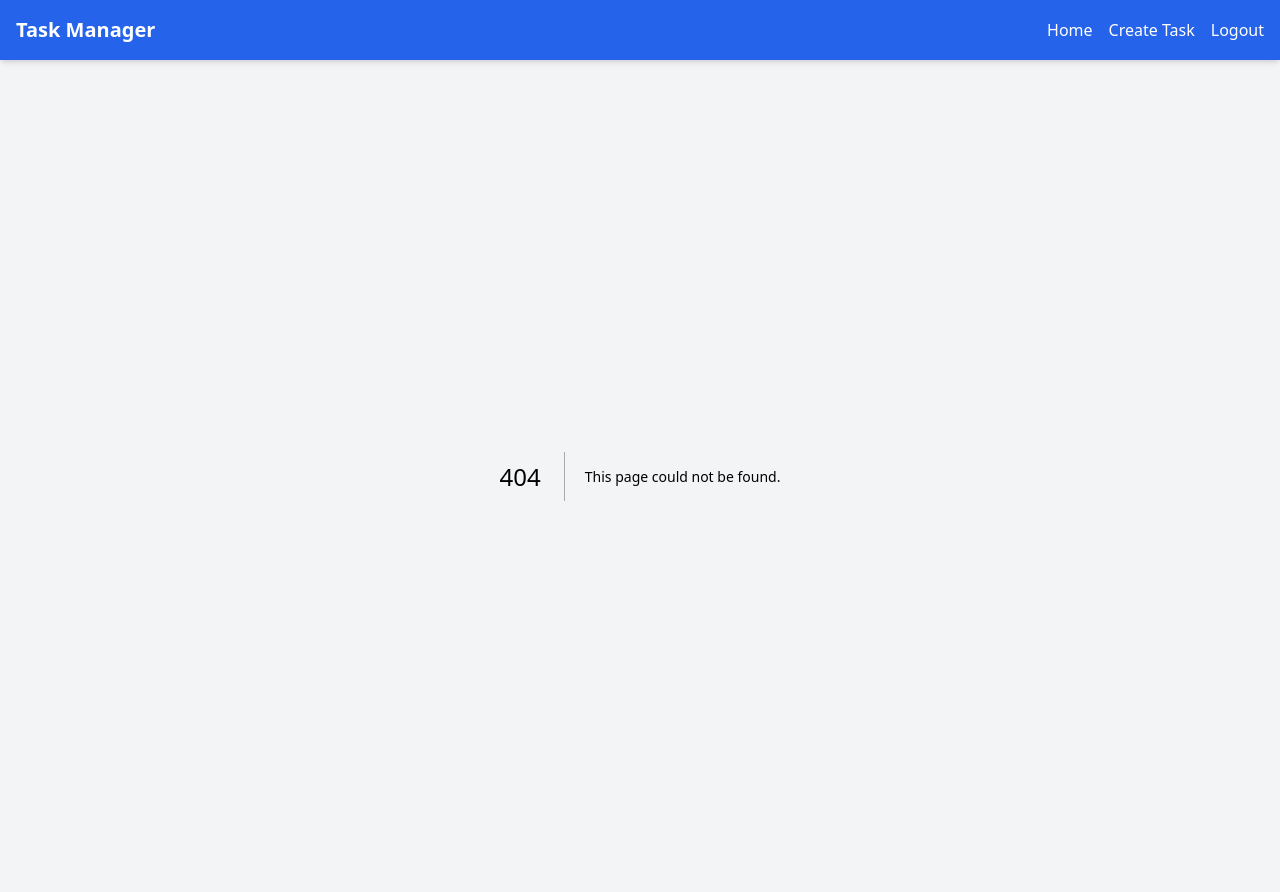
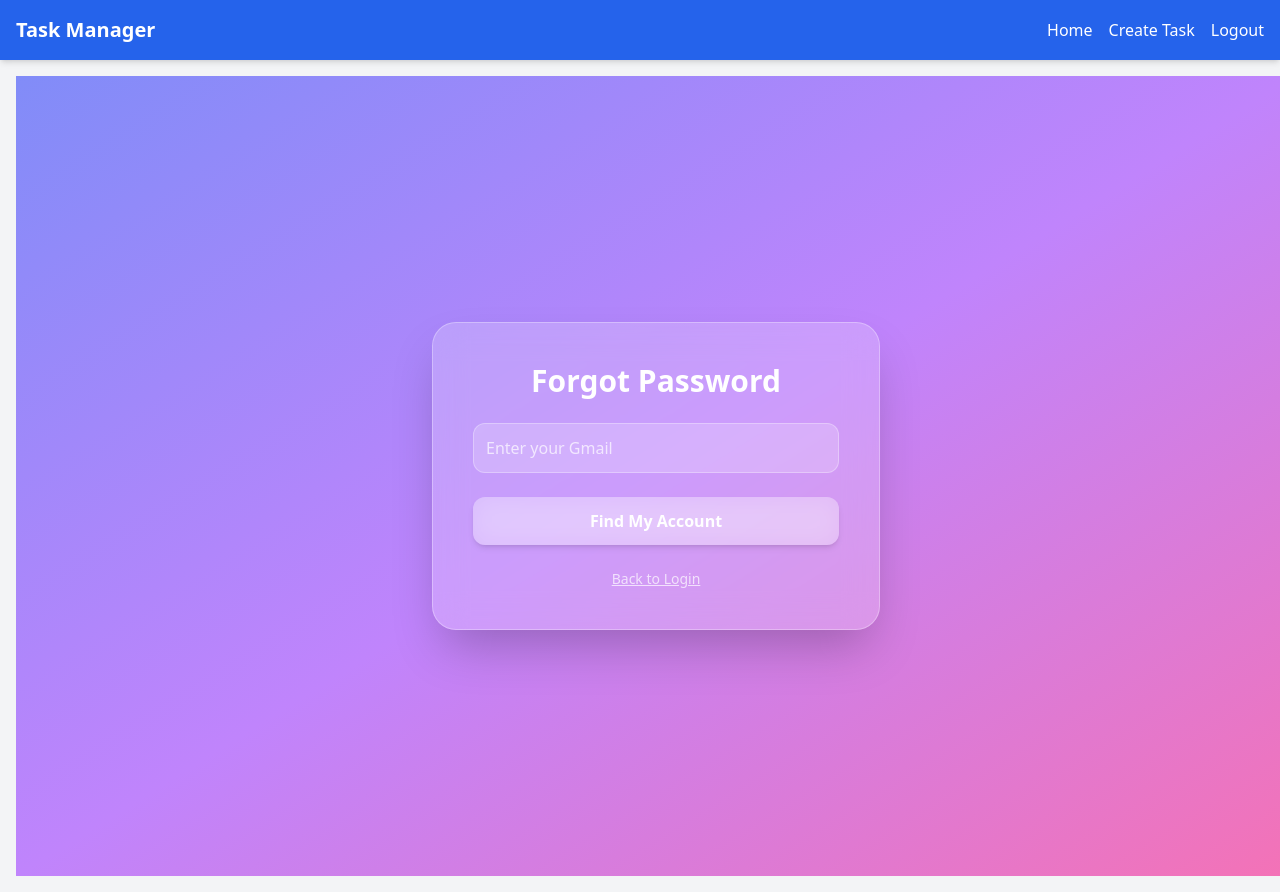
Before and after one commit to jariusismyname/taskmanager2, a Next.js app: page /forgot-password in a window 1280 px wide. Before the commit this address had no page. Built offline with nearby package versions, Linux system fonts and the light colour scheme.

Commit message:
good ui at its finest

```diff
--- /dev/null
+++ b/app/forgot-password/page.tsx
@@ -0,0 +1,125 @@
+'use client';
+
+import { useState, useEffect } from "react";
+import { useRouter } from "next/navigation";
+import bcrypt from "bcryptjs";
+
+export default function ForgotPassword() {
+  const router = useRouter();
+
+  const [gmail, setGmail] = useState("");
+  const [securityQuestion, setSecurityQuestion] = useState("");
+  const [securityAnswer, setSecurityAnswer] = useState("");
+  const [newPassword, setNewPassword] = useState("");
+  const [confirmNewPassword, setConfirmNewPassword] = useState("");
+
+  const [user, setUser] = useState<any>(null);
+
+  const handleFindUser = () => {
+    const users = JSON.parse(localStorage.getItem("users") || "[]");
+    const found = users.find((u: any) => u.gmail === gmail);
+
+    if (!found) {
+      alert("User not found!");
+      return;
+    }
+
+    setUser(found);
+    setSecurityQuestion(found.securityQuestion);
+  };
+
+  const handleReset = () => {
+    if (newPassword !== confirmNewPassword) {
+      alert("Passwords do not match!");
+      return;
+    }
+
+    if (securityAnswer !== user.securityAnswer) {
+      alert("Incorrect security answer!");
+      return;
+    }
+
+    const users = JSON.parse(localStorage.getItem("users") || "[]");
+    const updatedUsers = users.map((u: any) => {
+      if (u.gmail === gmail) {
+        return {
+          ...u,
+          password: bcrypt.hashSync(newPassword, 8),
+        };
+      }
+      return u;
+    });
+
+    localStorage.setItem("users", JSON.stringify(updatedUsers));
+    alert("Password has been reset!");
+    router.push("/login");
+  };
+
+  return (
+    <div className="flex items-center justify-center w-screen h-screen bg-gradient-to-br from-indigo-400 via-purple-400 to-pink-400 p-4">
+      <div className="w-full max-w-md bg-white/20 backdrop-blur-lg rounded-3xl shadow-2xl p-10 space-y-6 border border-white/30 transition-all">
+        <h1 className="text-3xl font-bold text-white text-center">Forgot Password</h1>
+
+        {!user ? (
+          <>
+            <input
+              type="email"
+              placeholder="Enter your Gmail"
+              value={gmail}
+              onChange={(e) => setGmail(e.target.value)}
+              className="w-full p-3 rounded-xl bg-white/20 text-white placeholder-white/70 border border-white/30 focus:outline-none focus:ring-2 focus:ring-white/60 transition"
+            />
+            <button
+              onClick={handleFindUser}
+              className="w-full py-3 bg-white/30 hover:bg-white/40 text-white font-semibold rounded-xl transition shadow-md backdrop-blur-md"
+            >
+              Find My Account
+            </button>
+          </>
+        ) : (
+          <>
+            <p className="text-white/80 text-sm">Security Question:</p>
+            <div className="w-full p-3 rounded-xl bg-white/20 text-white border border-white/30">
+              {securityQuestion}
+            </div>
+
+            <input
+              type="text"
+              placeholder="Your Answer"
+              value={securityAnswer}
+              onChange={(e) => setSecurityAnswer(e.target.value)}
+              className="w-full p-3 rounded-xl bg-white/20 text-white placeholder-white/70 border border-white/30 focus:outline-none focus:ring-2 focus:ring-white/60 transition"
+            />
+
+            <input
+              type="password"
+              placeholder="New Password"
+              value={newPassword}
+              onChange={(e) => setNewPassword(e.target.value)}
+              className="w-full p-3 rounded-xl bg-white/20 text-white placeholder-white/70 border border-white/30 focus:outline-none focus:ring-2 focus:ring-white/60 transition"
+            />
+
+            <input
+              type="password"
+              placeholder="Confirm New Password"
+              value={confirmNewPassword}
+              onChange={(e) => setConfirmNewPassword(e.target.value)}
+              className="w-full p-3 rounded-xl bg-white/20 text-white placeholder-white/70 border border-white/30 focus:outline-none focus:ring-2 focus:ring-white/60 transition"
+            />
+
+            <button
+              onClick={handleReset}
+              className="w-full py-3 bg-white/30 hover:bg-white/40 text-white font-semibold rounded-xl transition shadow-md backdrop-blur-md"
+            >
+              Reset Password
+            </button>
+          </>
+        )}
+
+        <div className="text-center text-white/70 text-sm mt-4">
+          <a href="/login" className="underline hover:text-white">Back to Login</a>
+        </div>
+      </div>
+    </div>
+  );
+}
```
